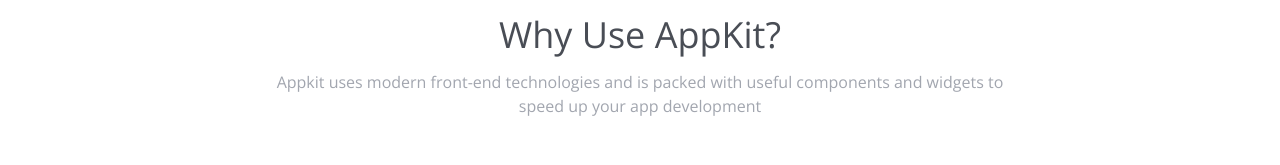
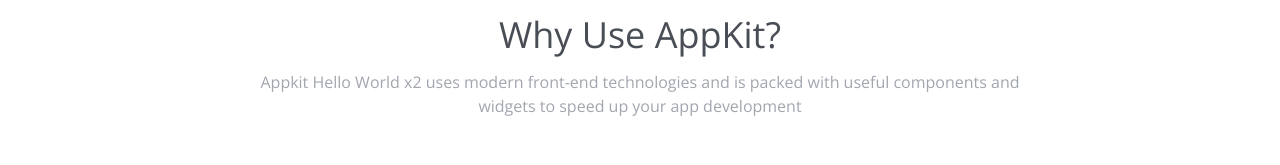
Before and after one commit to IgorKushnarenko/Training, a plain HTML site: page index.html in a window 1280 px wide. Shown: the part 635-800 px from the top of the page. Drawn offline with nearby package versions, Linux system fonts and the light colour scheme; files that its build step writes are made by us from their sources.

Commit message:
Hello GitHub.

```diff
--- a/index.html
+++ b/index.html
@@ -125,7 +125,7 @@
     <div id="about" class="about-section">
         <div class="container text-center">
             <h2 class="section-title">Why Use AppKit?</h2>
-            <p class="intro">Appkit uses modern front-end technologies and is packed with useful components and widgets to speed up your app development</p>
+            <p class="intro">Appkit Hello World x2 uses modern front-end technologies and is packed with useful components and widgets to speed up your app development</p>
             <ul class="technologies list-inline">
                 <li><img src="assets/images/logo-bootstrap.svg" alt="Bootstrap"></li>
                 <li><img src="assets/images/logo-angular.svg" alt="Angular"></li>
```
Also changed, not shown: ReadMe2.0.txt (added).
